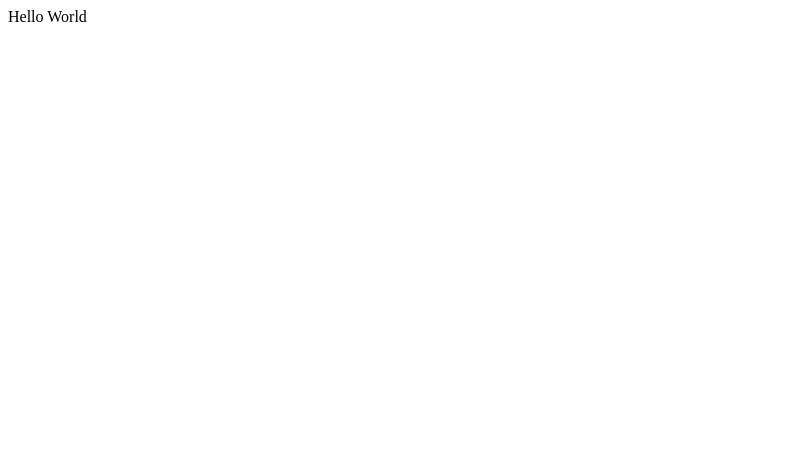
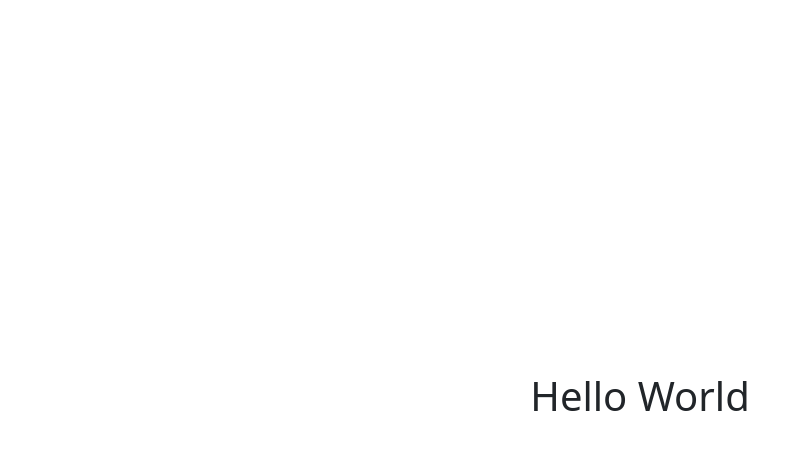
Before and after one commit to hayaba/ASPNetCoreWebAPI, a React (Create React App) app in the folder reactclient/: page / in a window 1280 px wide. Shown: the top 450 px of the page, without its empty margins (0-802 px from the left). Built offline with nearby package versions, Linux system fonts and the light colour scheme.

Commit message:
bootstrap installed

```diff
--- a/reactclient/package.json
+++ b/reactclient/package.json
@@ -6,6 +6,7 @@
     "@testing-library/jest-dom": "^5.17.0",
     "@testing-library/react": "^13.4.0",
     "@testing-library/user-event": "^13.5.0",
+    "bootstrap": "^5.3.3",
     "cross-env": "^7.0.3",
     "react": "^18.3.1",
     "react-dom": "^18.3.1",
--- a/reactclient/src/App.js
+++ b/reactclient/src/App.js
@@ -2,8 +2,12 @@ import React from "react";
 
 export default function App() {
   return (
-    <div>
-     Hello World
+    <div className="container">
+      <div className="row min-vh-100">
+        <div className="col d-flex flex-column justify-content-center align-items-center">
+          <h1> Hello World</h1>
+        </div>
+      </div>
     </div>
   );
 }
--- a/reactclient/src/index.js
+++ b/reactclient/src/index.js
@@ -1,3 +1,6 @@
+import 'bootstrap/dist/css/bootstrap.css';
+// Put any other imports below so that CSS from your
+// components takes precedence over default styles.
 import React from "react";
 import ReactDOM from "react-dom/client";
 import App from "./App";
```
Also changed, not shown: 1 other file (tests, documents, lock files or other folders).
